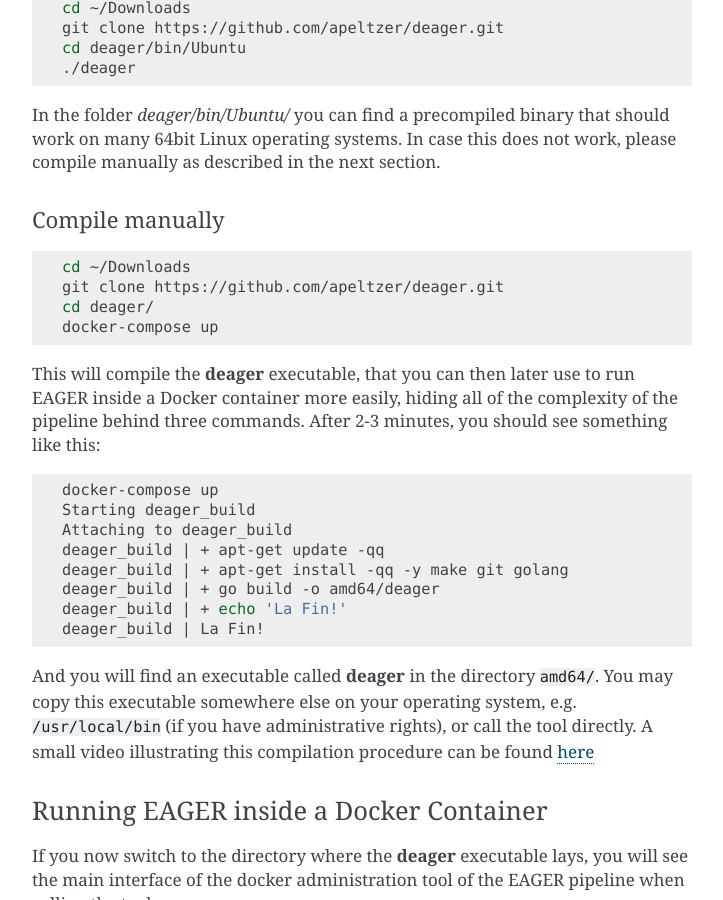
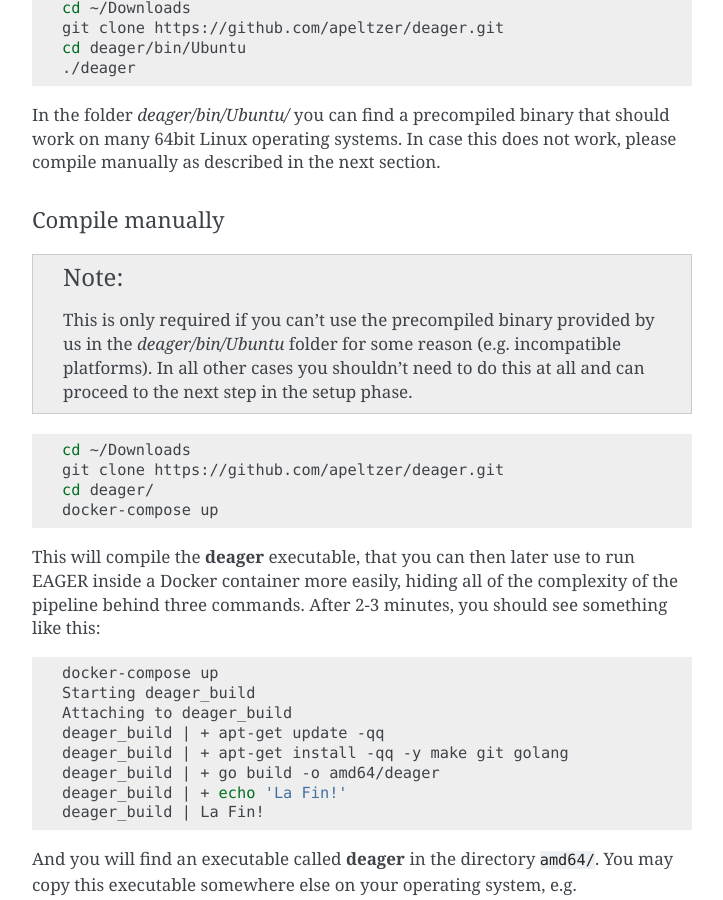
Before and after one commit to apeltzer/EAGER-GUI, a Sphinx documentation site: the page built from docs/contents/installation.rst, in a window 1280 px wide and 900 px high, scrolled down 1281 px. Shown: the whole window, without its empty margins (388-1111 px from the left). Built offline with Sphinx 7.4.7, drawn with Linux system fonts in a browser that asks for light colours.

Commit message:
Added a small note for our docker users....

```diff
--- a/docs/contents/installation.rst
+++ b/docs/contents/installation.rst
@@ -50,6 +50,10 @@
 
 Compile manually
 ~~~~~~~~~~~~~~~~
+
+.. note::
+
+   This is only required if you can't use the precompiled binary provided by us in the `deager/bin/Ubuntu` folder for some reason (e.g. incompatible platforms). In all other cases you shouldn't need to do this at all and can proceed to the next step in the setup phase.
 
 .. code-block:: bash
 
```
